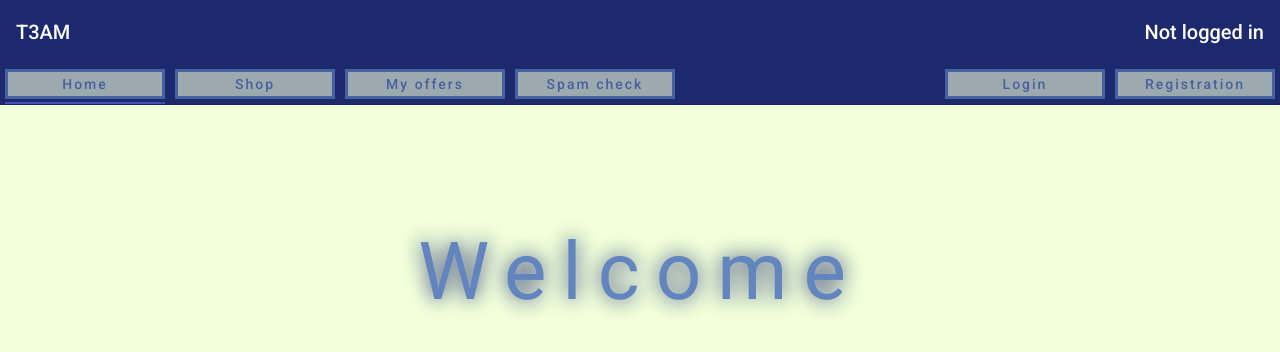
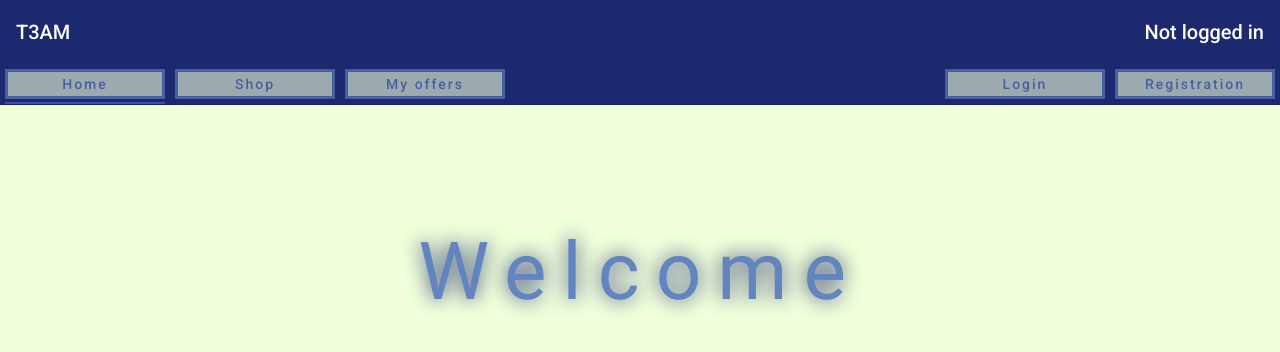
Before and after one commit to scg-unibe-ch/ese2020-team3, an Angular app in the folder frontend/: page / in a window 1280 px wide. Shown: the top 352 px of the page. Built offline with nearby package versions, Linux system fonts and the light colour scheme; no server answers.

Commit message:
show 'Spam check' only if admin is logged in

```diff
--- a/frontend/src/app/home/home.component.html
+++ b/frontend/src/app/home/home.component.html
@@ -32,7 +32,8 @@
      #rla3="routerLinkActive"
      [active]="rla3.isActive">My offers</a>
 
-  <a class="link" id="authorize" mat-tab-link
+  <a *ngIf="isAdmin==true"
+     class="link" id="authorize" mat-tab-link
      routerLink="Authorize"
      routerLinkActive
      [routerLinkActiveOptions]="{exact:true}"
--- a/frontend/src/app/home/home.component.ts
+++ b/frontend/src/app/home/home.component.ts
@@ -6,11 +6,13 @@ import { Component, OnInit } from '@angular/core';
   styleUrls: ['./home.component.css']
 })
 export class HomeComponent implements OnInit {
+  isAdmin: boolean;
 
   constructor() { }
 
   ngOnInit(): void {
   }
+
 
   loggedInText(): string {
     var text;
@@ -22,6 +24,7 @@ export class HomeComponent implements OnInit {
          text += " (" + localStorage.getItem('userWallet') + " Points)";
       } else {
         //Logged in as admin
+        this.isAdmin=true;
         text += " (Admin)";
       }
     } else {
```
Also changed, not shown: 1 other file (tests, documents, lock files or other folders).
